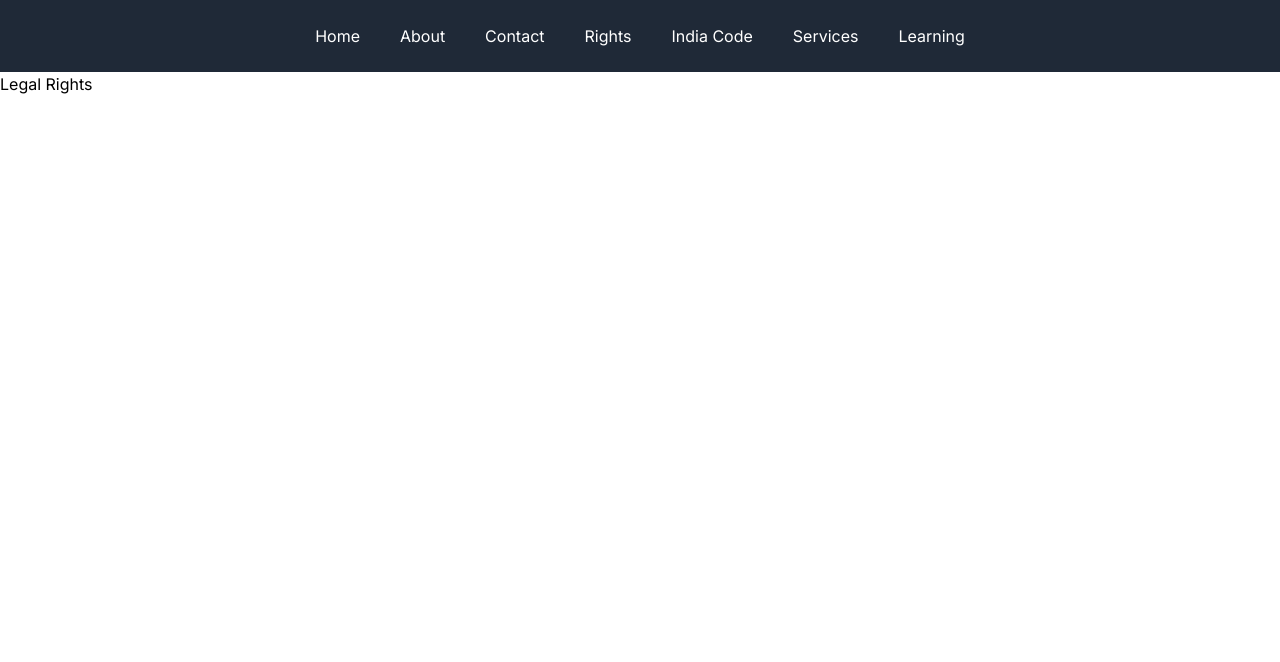
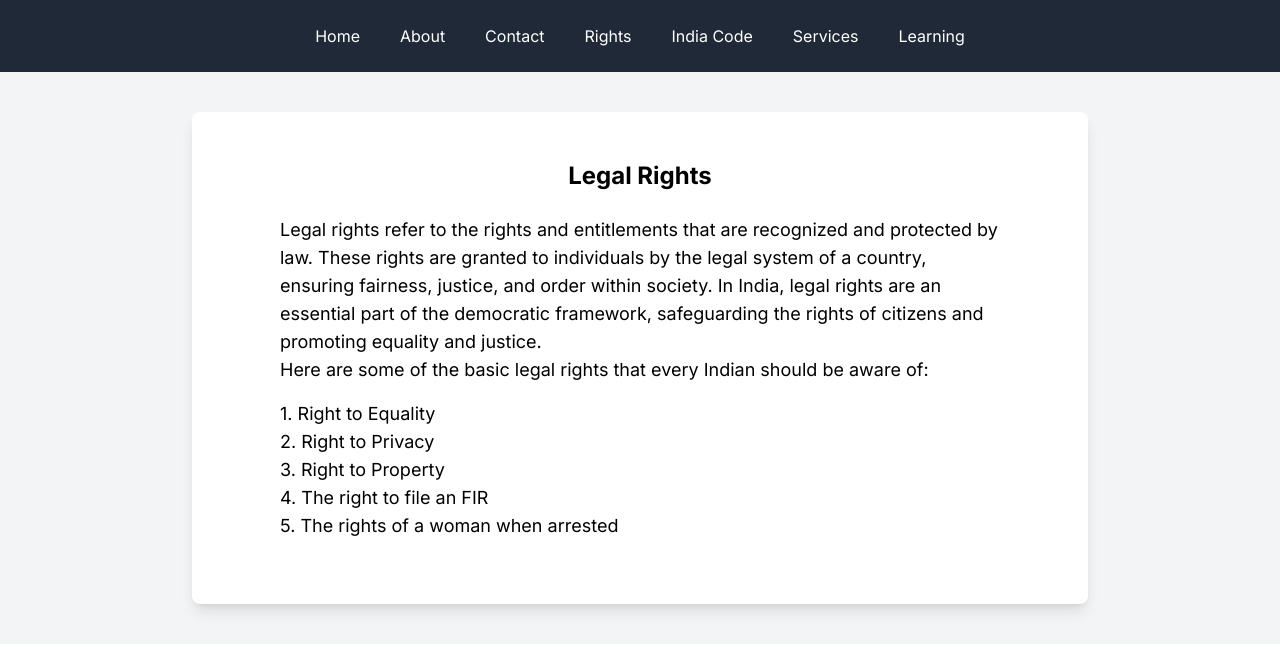
Before and after one commit to krishnas005/CodeZephyr, a Next.js app: page /rights/legal in a window 1280 px wide. Shown: the top 662 px of the page. Built offline with nearby package versions, Linux system fonts and the light colour scheme.

Commit message:
legal rights

```diff
--- a/src/app/home-page/page.tsx
+++ b/src/app/home-page/page.tsx
@@ -9,7 +9,7 @@ export default function Home() {
       <Logobar />
       <Navbar />
       <div className="flex  bg-gray-200 items-center mt-16">
-        <div className="text-xl font-bold mb-4 ml-8">Services</div>
+        <div className="text-xl font-bold mb-4 ml-8 border bg-blue-400"><span className="">Services</span></div>
         <div className="flex flex-wrap gap-10 justify-center mx-auto">
           <ServiceCircle title="Service 1" />
           <ServiceCircle title="Service 2" />
--- a/src/app/rights/legal/page.tsx
+++ b/src/app/rights/legal/page.tsx
@@ -1,13 +1,31 @@
+import Navbar from '@/components/Navbars';
 import React from 'react';
-import Navbar from '@/components/Navbars';
+import Link from 'next/link';
 
-const page = () => {
+const LegalRightsPage = () => {
   return (
-    <div>
-        <Navbar />
-        Legal Rights
-    </div>
-  )
-}
+    <main>
+      <Navbar />
+      <div className="flex justify-center bg-gray-100">
+        <div className="max-w-4xl w-full p-6 bg-white my-10 mx-4 md:mx-auto rounded-lg shadow-lg">
+          <h1 className="text-2xl font-bold my-6 text-center">Legal Rights</h1>
+          <p className=" lg:px-16 md:px-14 sm:px-10 xs:px-8  lg:text-lg md:text-md sm:text-sm xs:text-xs">
+            Legal rights refer to the rights and entitlements that are recognized and protected by law. These rights are granted to individuals by the legal system of a country, ensuring fairness, justice, and order within society. In India, legal rights are an essential part of the democratic framework, safeguarding the rights of citizens and promoting equality and justice.
+          </p>
+          <p className=" lg:px-16 md:px-14 sm:px-10 xs:px-8 mb-4 lg:text-lg md:text-md sm:text-sm xs:text-xs">
+            Here are some of the basic legal rights that every Indian should be aware of:
+          </p>
+          <div className="lg:px-16 md:px-14 sm:px-10 xs:px-8 lg:text-lg md:text-md sm:text-sm xs:text-xs mb-10">
+            <Link className="space-y-3" href={"#"}>1. Right to Equality</Link><br />
+            <Link className="space-y-3" href={"#"}>2. Right to Privacy</Link><br />
+            <Link className="space-y-3" href={"#"}>3. Right to Property</Link><br />
+            <Link className="space-y-3" href={"#"}>4. The right to file an FIR</Link><br />
+            <Link className="space-y-3" href={"#"}>5. The rights of a woman when arrested</Link><br />
+          </div>
+        </div>
+      </div>
+    </main>
+  );
+};
 
-export default page
+export default LegalRightsPage;
```
